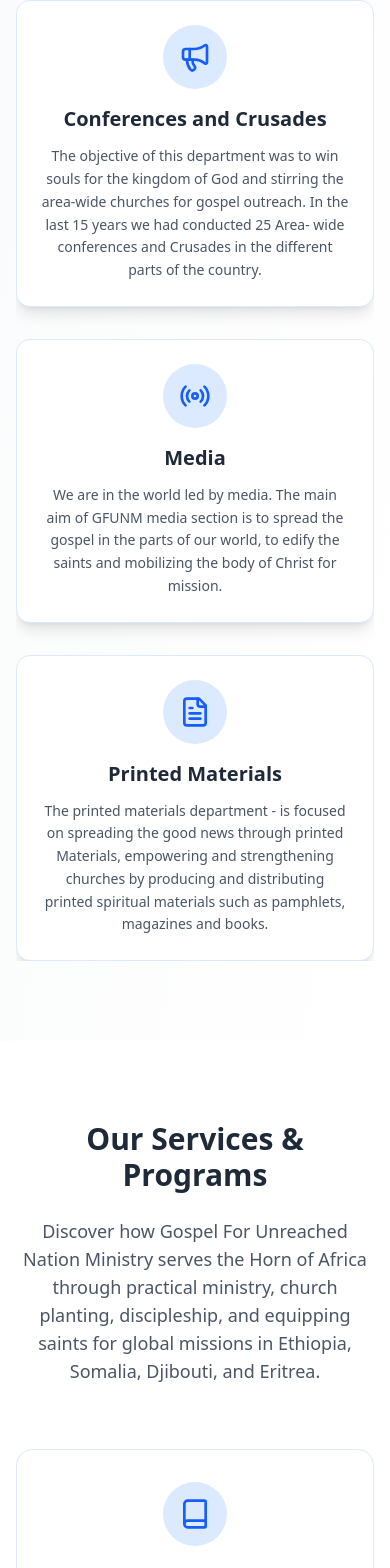
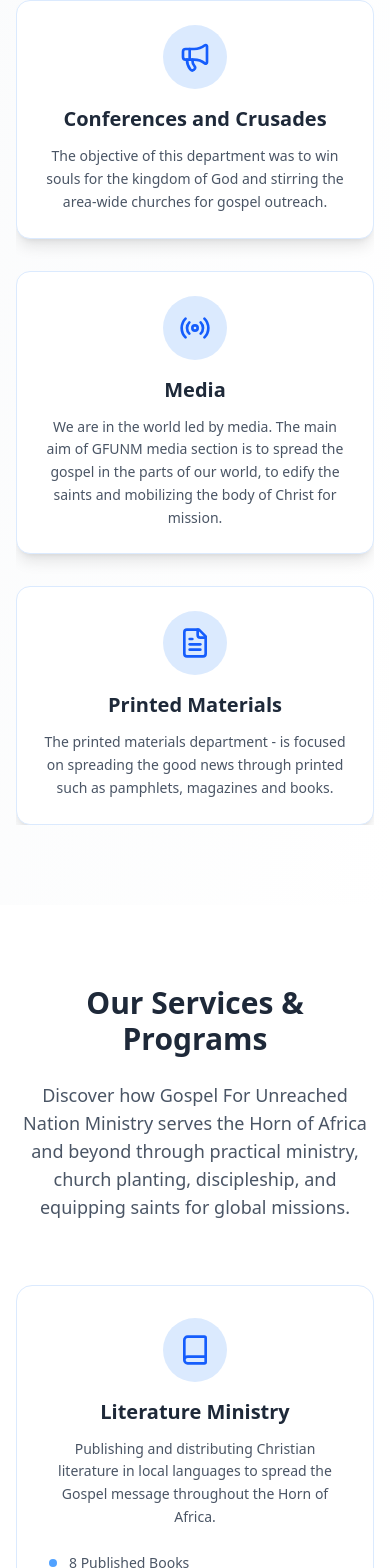
Before and after one commit to MinaseT1/GFUNM, a Next.js app: page /about in a window 390 px wide. Shown: the part 4043-5611 px from the top of the page. Built offline with nearby package versions, Linux system fonts and the light colour scheme.

Commit message:
Update about and services pages with content improvements
- Update about page layout and content structure
- Enhance services page with improved descriptions
- Fix text content in about-us-section component
- Maintain responsive design and visual consistency

```diff
--- a/app/about/page.tsx
+++ b/app/about/page.tsx
@@ -33,7 +33,7 @@ const ministryAreas = [
   {
     icon: Megaphone,
     title: "Conferences and Crusades",
-    description: "The objective of this department was to win souls for the kingdom of God and  stirring  the area-wide churches for gospel outreach. In the last 15 years we had conducted 25 Area- wide conferences and Crusades in the different parts of the country."
+    description: "The objective of this department was to win souls for the kingdom of God and  stirring  the area-wide churches for gospel outreach."
   },
   {
     icon: Radio,
@@ -43,7 +43,7 @@ const ministryAreas = [
   {
     icon: FileText,
     title: "Printed Materials",
-    description: "The printed materials department - is focused on spreading the good news through printed Materials, empowering and strengthening churches by producing and distributing printed spiritual materials such as pamphlets, magazines and books."
+    description: "The printed materials department - is focused on spreading the good news through printed  such as pamphlets, magazines and books."
   }
 ];
 
@@ -292,7 +292,7 @@ export default function About() {
               Our Services & Programs
             </h2>
             <p className="text-lg text-gray-600 max-w-3xl mx-auto">
-              Discover how Gospel For Unreached Nation Ministry serves the Horn of Africa through practical ministry, church planting, discipleship, and equipping saints for global missions in Ethiopia, Somalia, Djibouti, and Eritrea.
+               Discover how Gospel For Unreached Nation Ministry serves the Horn of Africa and beyond through practical ministry, church planting, discipleship, and equipping saints for global missions.
             </p>
           </div>
 
--- a/app/services/page.tsx
+++ b/app/services/page.tsx
@@ -171,7 +171,7 @@ export default function Services() {
             }`}
             style={{ transitionDelay: `${1 * 100}ms` }}
           >
-            Discover how Gospel For Unreached Nation Ministry serves the Horn of Africa through practical ministry, church planting, discipleship, and equipping saints for global missions in Ethiopia, Somalia, Djibouti, and Eritrea.
+            Discover how Gospel For Unreached Nation Ministry serves the Horn of Africa and beyond through practical ministry, church planting, discipleship, and equipping saints for global missions.
           </p>
         </div>
       </section>
--- a/components/ui/about-us-section.tsx
+++ b/components/ui/about-us-section.tsx
@@ -106,7 +106,7 @@ export default function AboutUsSection() {
       secondaryIcon: <CheckCircle className="w-4 h-4 absolute -top-1 -right-1 text-[#A9BBC8]" />,
       title: "Conferences and Crusades",
       description:
-        "The objective of this department was to win souls for the kingdom of God and stirring the area-wide churches for gospel outreach. In the last 15 years we had conducted 25 Area- wide conferences and Crusades in the different parts of the country.",
+        "The objective of this department was to win souls for the kingdom of God and stirring the area-wide churches for gospel outreach.",
       position: "right",
     },
     {
@@ -122,7 +122,7 @@ export default function AboutUsSection() {
       secondaryIcon: <CheckCircle className="w-4 h-4 absolute -top-1 -right-1 text-[#A9BBC8]" />,
       title: "Printed Materials",
       description:
-        "The printed materials department - is focused on spreading the good news through printed Materials, empowering and strengthening churches by producing and distributing printed spiritual materials such as pamphlets, magazines and books.",
+        "The printed materials department - is focused on spreading the good news through printed such as pamphlets, magazines and books.",
       position: "right",
     },
   ]
```
